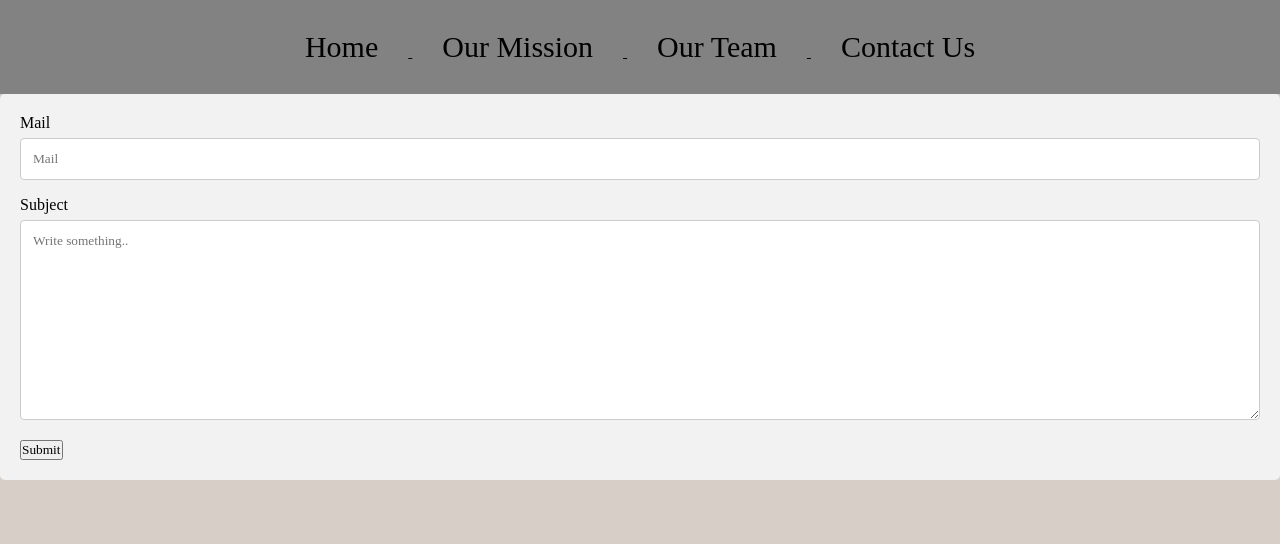
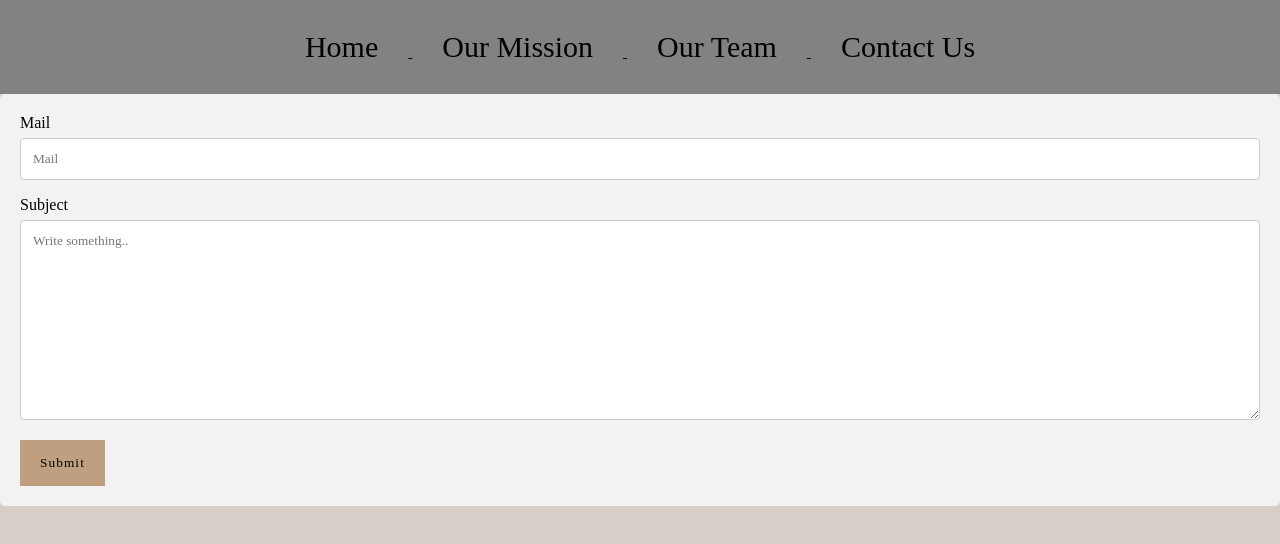
Before and after one commit to BrageEilertsen/buster3, a plain HTML site: page contact.html in a window 1280 px wide. Drawn offline with Linux system fonts and the light colour scheme.

Commit message:
Update contact.style.css

```diff
--- a/contact.style.css
+++ b/contact.style.css
@@ -44,19 +44,16 @@ ul li{
     font-size: 30px;
 }
 
-  input[type=submit] {
-    background-color: #C09F80;
-    color: white;
-    padding: 12px 20px;
-    border: none;
-    border-radius: 4px;
-    cursor: pointer;
-  }
-
-
-  input[type=submit]:hover {
-    background-color: #45a049;
-  }
+ button{
+  background: #C09F80;
+    border: black;
+    outline: none;
+    letter-spacing: 0.08em;
+    padding: 15px 20px;
+}
+button:hover{
+  background-color: #45a049;
+}
 
 
   .container {
```
